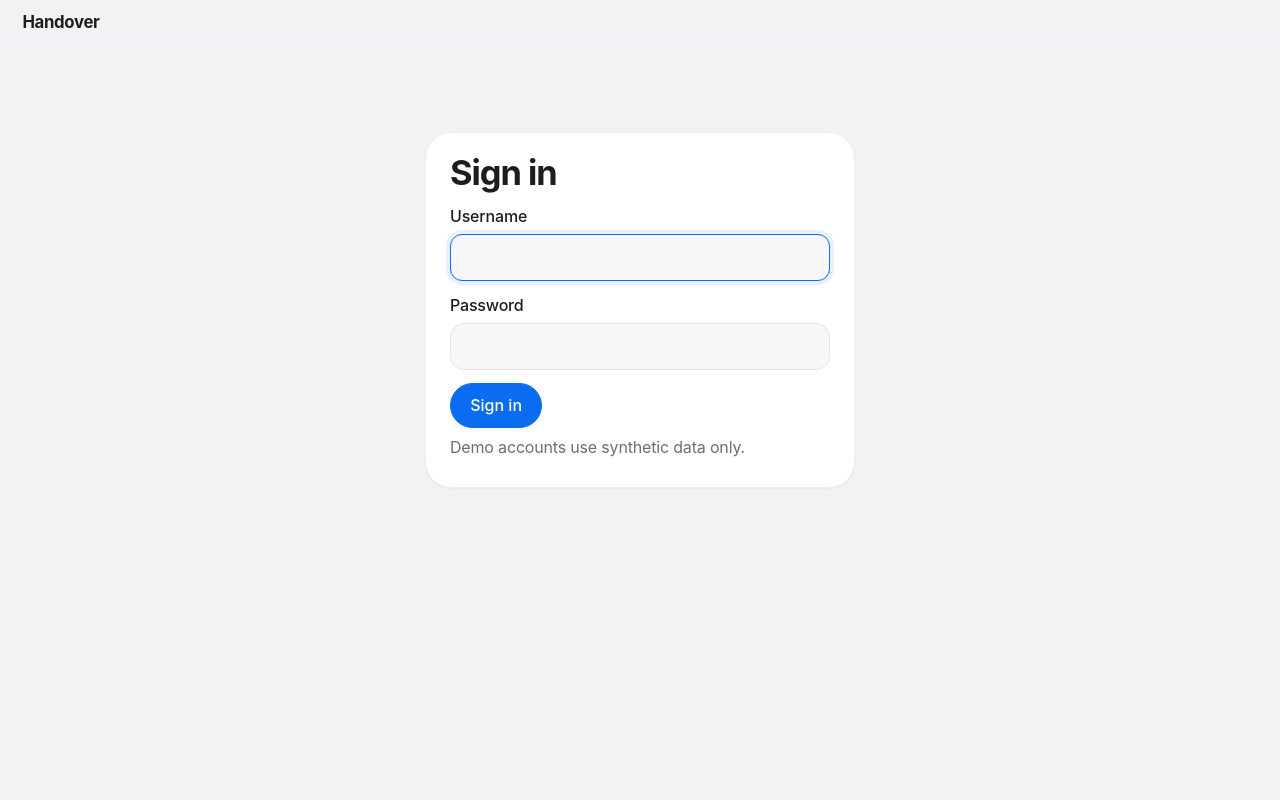
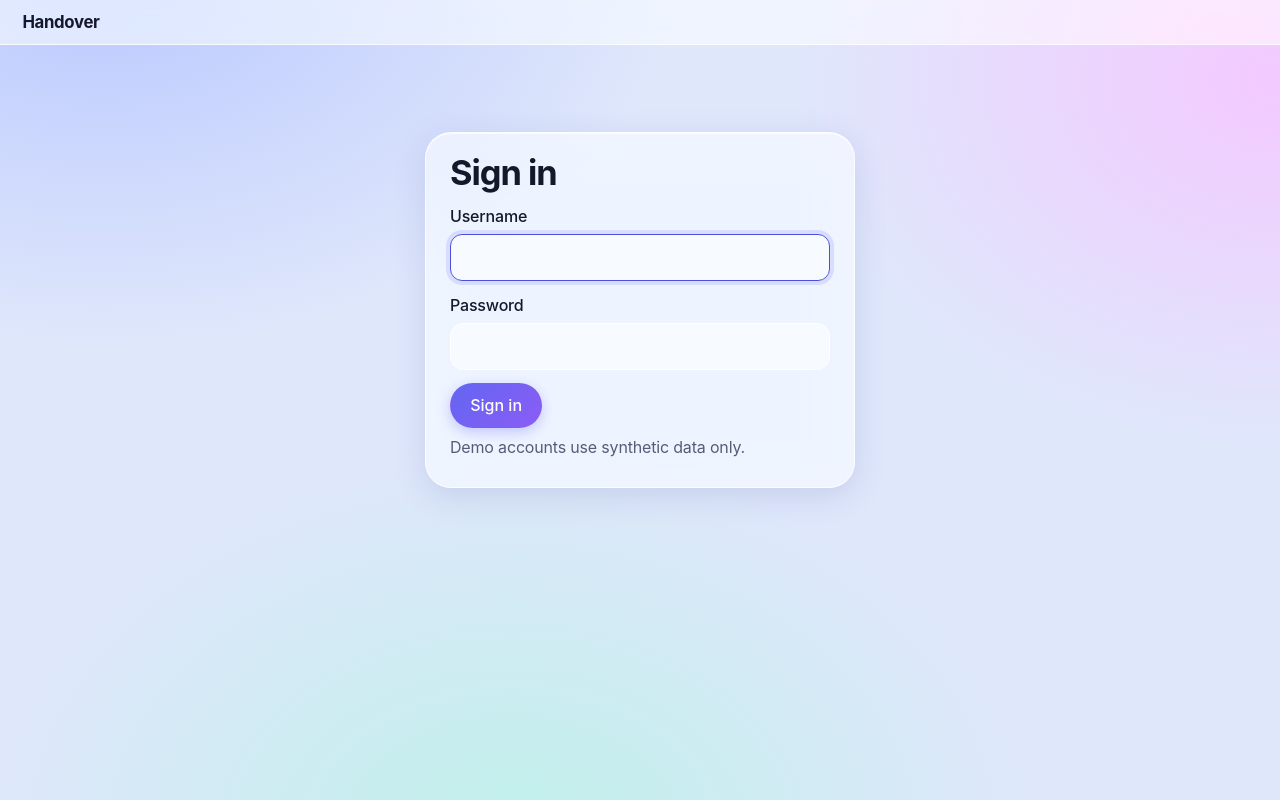
Before and after one commit to aayush-as69/Handover, a FastAPI app: page /login in a window 1280 px wide. Run offline with FastAPI, Linux system fonts and the light colour scheme; parts of the project's set-up code (start-up, migrations or seed data) failed here and were passed over.

Commit message:
Glassmorphism theme

```diff
--- a/app/static/style.css
+++ b/app/static/style.css
@@ -1,23 +1,23 @@
-/* Handover: bento grid. Content sits in rounded tiles of different sizes on a quiet grey field;
+/* Handover: frosted glass over a soft gradient, bento layout. Content sits in rounded tiles of different sizes on a quiet grey field;
    tiles carry a hairline edge and almost no shadow. Light by default, dark follows the device. */
 :root{
   color-scheme:light;
-  --bg:#f2f2f5;--tile:#fff;--tile-2:#f7f7fa;--fg:#1d1d1f;--mut:#6e6e73;--line:#e4e4ea;--line-soft:#ededf2;
-  --acc:#0a6cf0;--acc-bg:#e8f1ff;--on-acc:#fff;
-  --ok:#188a4b;--ok-bg:#e3f6ea;--warn:#a05a00;--warn-bg:#fff0d6;--bad:#c9303f;--bad-bg:#fde7ea;
+  --bg:#dfe7fb;--tile:rgba(255,255,255,.55);--tile-2:rgba(255,255,255,.5);--fg:#15172b;--mut:#585b78;--line:rgba(255,255,255,.85);--line-soft:rgba(255,255,255,.7);--blur:blur(22px) saturate(170%);--shadow:0 8px 32px #3a4a9a26,inset 0 1px 0 #ffffffcc;--g1:#b9c8ff;--g2:#f3c9ff;--g3:#bff0ea;
+  --acc:#4a4fe0;--acc-bg:rgba(99,102,241,.16);--on-acc:#fff;
+  --ok:#188a4b;--ok-bg:rgba(24,138,75,.16);--warn:#a05a00;--warn-bg:rgba(240,160,20,.2);--bad:#c9303f;--bad-bg:rgba(220,50,70,.15);
   --sans:-apple-system,BlinkMacSystemFont,"SF Pro Display","SF Pro Text","Inter","Segoe UI Variable Text","Segoe UI",system-ui,sans-serif;
   --serif:"New York","Iowan Old Style","Charter","Source Serif 4",Georgia,serif;
   --r:26px;--gap:14px;
 }
 @media (prefers-color-scheme:dark){:root{
   color-scheme:dark;
-  --bg:#000;--tile:#1c1c1e;--tile-2:#242427;--fg:#f5f5f7;--mut:#98989f;--line:#2e2e33;--line-soft:#26262a;
-  --acc:#2f8bff;--acc-bg:#10284a;--on-acc:#fff;
-  --ok:#4cd98a;--ok-bg:#12341f;--warn:#ffc15e;--warn-bg:#3b2a0c;--bad:#ff7a87;--bad-bg:#40161c;
+  --bg:#0b0d1e;--tile:rgba(255,255,255,.07);--tile-2:rgba(255,255,255,.09);--fg:#f1f2ff;--mut:#a3a6c8;--line:rgba(255,255,255,.22);--line-soft:rgba(255,255,255,.13);--blur:blur(24px) saturate(160%);--shadow:0 8px 32px #00000066,inset 0 1px 0 #ffffff26;--g1:#3b3fd6;--g2:#8a2fc0;--g3:#0d8f8a;
+  --acc:#8f94ff;--acc-bg:rgba(143,148,255,.2);--on-acc:#fff;
+  --ok:#4cd98a;--ok-bg:rgba(76,217,138,.18);--warn:#ffc15e;--warn-bg:rgba(255,193,94,.18);--bad:#ff7a87;--bad-bg:rgba(255,122,135,.18);
 }}
 *{box-sizing:border-box}
 html{-webkit-text-size-adjust:100%}
-body{margin:0;background:var(--bg);color:var(--fg);font:16px/1.5 var(--sans);letter-spacing:-.011em;-webkit-font-smoothing:antialiased}
+body{margin:0;min-height:100vh;background:radial-gradient(60rem 40rem at 8% -5%,var(--g1),transparent 60%),radial-gradient(50rem 38rem at 100% 10%,var(--g2),transparent 60%),radial-gradient(55rem 40rem at 40% 105%,var(--g3),transparent 60%),var(--bg);background-attachment:fixed;color:var(--fg);font:16px/1.5 var(--sans);letter-spacing:-.011em;-webkit-font-smoothing:antialiased}
 a{color:var(--acc);text-decoration:none}
 a:hover{text-decoration:underline;text-underline-offset:3px}
 :focus-visible{outline:3px solid var(--acc);outline-offset:2px;border-radius:12px}
@@ -25,7 +25,7 @@ a:hover{text-decoration:underline;text-underline-offset:3px}
 
 /* ---- top bar: translucent, hairline */
 .top{position:sticky;top:0;z-index:5;display:flex;gap:1.2rem;align-items:center;padding:.6rem 1.4rem;
-  background:color-mix(in srgb,var(--bg) 78%,transparent);backdrop-filter:saturate(180%) blur(20px);
+  background:var(--tile);backdrop-filter:var(--blur);-webkit-backdrop-filter:var(--blur);
   border-bottom:1px solid var(--line-soft)}
 .brand{font-weight:700;font-size:1.05rem;color:var(--fg);letter-spacing:-.02em}
 .brand:hover{text-decoration:none}
@@ -48,19 +48,19 @@ hr{border:0;border-top:1px solid var(--line-soft);margin:1.2rem 0}
 /* ---- the grid */
 .bento{display:grid;grid-template-columns:repeat(12,1fr);gap:var(--gap);margin:var(--gap) 0}
 .tile,.card{background:var(--tile);border:1px solid var(--line-soft);border-radius:var(--r);padding:1.3rem 1.5rem;
-  box-shadow:0 1px 2px #0000000a;min-width:0}
+  box-shadow:var(--shadow);backdrop-filter:var(--blur);-webkit-backdrop-filter:var(--blur);min-width:0}
 .card{margin:var(--gap) 0}
 .bento>.tile,.bento>.card,.bento>.evidence{margin:0}
 .s2{grid-column:span 2}.s3{grid-column:span 3}.s4{grid-column:span 4}.s5{grid-column:span 5}
 .s6{grid-column:span 6}.s7{grid-column:span 7}.s8{grid-column:span 8}.s12{grid-column:span 12}
-.tile.quiet{background:transparent;border-color:transparent;box-shadow:none;padding-left:.3rem}
+.tile.quiet{background:transparent;border-color:transparent;box-shadow:none;backdrop-filter:none;padding-left:.3rem}
 .tile.flush{padding:0;overflow:hidden}
 .tile h2{margin-top:0}
 .eyebrow{color:var(--mut);font-size:.88rem;font-weight:500;margin:0 0 .35rem}
 
 /* stat tiles: a count that is also a link into the list */
 .stat{display:flex;flex-direction:column;justify-content:space-between;gap:.6rem;min-height:9.5rem;color:var(--fg)}
-.stat:hover{text-decoration:none;border-color:var(--line);background:var(--tile-2)}
+.stat:hover{text-decoration:none;background:var(--tile-2);border-color:#fff}
 .stat .n{font-size:3rem;line-height:1;font-weight:700;letter-spacing:-.04em}
 .stat .l{color:var(--mut);font-size:.94rem}
 .stat.on{border-color:var(--acc);box-shadow:0 0 0 1px var(--acc)}
@@ -75,16 +75,16 @@ hr{border:0;border-top:1px solid var(--line-soft);margin:1.2rem 0}
 label{display:block;margin:.8rem 0;font-weight:550}
 input,textarea,select{width:100%;margin-top:.35rem;padding:.65rem .9rem;font:inherit;color:var(--fg);
   background:var(--tile-2);border:1px solid var(--line);border-radius:14px}
-input:hover,textarea:hover,select:hover{border-color:#b9b9c4}
+input:hover,textarea:hover,select:hover{border-color:var(--acc)}
 input:focus,textarea:focus,select:focus{outline:none;border-color:var(--acc);box-shadow:0 0 0 4px var(--acc-bg)}
 .filters{display:flex;gap:1rem;align-items:end;flex-wrap:wrap;margin:0}
 .filters label{margin:0}.filters select{width:auto;min-width:10rem}
 button{font:inherit;font-weight:550;padding:.6rem 1.2rem;border-radius:999px;border:1px solid var(--line);
   background:var(--tile);color:var(--fg);cursor:pointer;transition:background .12s,border-color .12s,transform .08s}
-button:hover{background:var(--tile-2);border-color:#b9b9c4}
+button:hover{background:var(--tile-2);border-color:var(--acc)}
 button:active{transform:scale(.98)}
-button.primary{background:var(--acc);color:var(--on-acc);border-color:var(--acc)}
-button.primary:hover{background:color-mix(in srgb,var(--acc) 88%,#000);border-color:transparent}
+button.primary{background:linear-gradient(135deg,#6366f1,#8b5cf6);color:#fff;border-color:transparent;box-shadow:0 4px 14px #6366f155}
+button.primary:hover{filter:brightness(1.08);border-color:transparent}
 button.danger{color:var(--bad);border-color:color-mix(in srgb,var(--bad) 35%,transparent);background:transparent}
 button.danger:hover{background:var(--bad-bg)}
 button.link{border:0;background:none;color:var(--acc);padding:0}
@@ -117,13 +117,13 @@ td a{color:var(--fg);font-weight:500}td a:hover{color:var(--acc);text-decoration
 
 /* ---- evidence tiles: source text in a serif, marked like a highlighter */
 .evidence{background:var(--tile);border:1px solid var(--line-soft);border-radius:var(--r);padding:1.2rem 1.4rem 1.1rem 1.7rem;
-  position:relative;margin:var(--gap) 0;box-shadow:0 1px 2px #0000000a}
+  position:relative;margin:var(--gap) 0;box-shadow:var(--shadow);backdrop-filter:var(--blur);-webkit-backdrop-filter:var(--blur)}
 .evidence::before{content:"";position:absolute;left:.7rem;top:1.2rem;bottom:1.2rem;width:5px;border-radius:99px;background:var(--ok)}
 .evidence.bad::before{background:var(--bad)}
 .evidence p{margin:.2rem 0;font:1.08rem/1.65 var(--serif);background:linear-gradient(transparent 62%,#ffc95e66 62%);display:inline}
 .evidence footer{margin-top:.7rem;color:var(--mut);font-size:.86rem}
 mark{background:#ffd966;color:#2d2200;border-radius:4px;padding:0 .2em}
-.source{white-space:pre-wrap;background:var(--tile);border:1px solid var(--line-soft);border-radius:var(--r);padding:1.4rem 1.6rem;font:1.02rem/1.75 var(--serif)}
+.source{white-space:pre-wrap;background:var(--tile);backdrop-filter:var(--blur);box-shadow:var(--shadow);border:1px solid var(--line-soft);border-radius:var(--r);padding:1.4rem 1.6rem;font:1.02rem/1.75 var(--serif)}
 
 /* ---- history and diffs */
 .history{padding-left:1.2rem;margin:.2rem 0}.history li{margin:.9rem 0}
```
